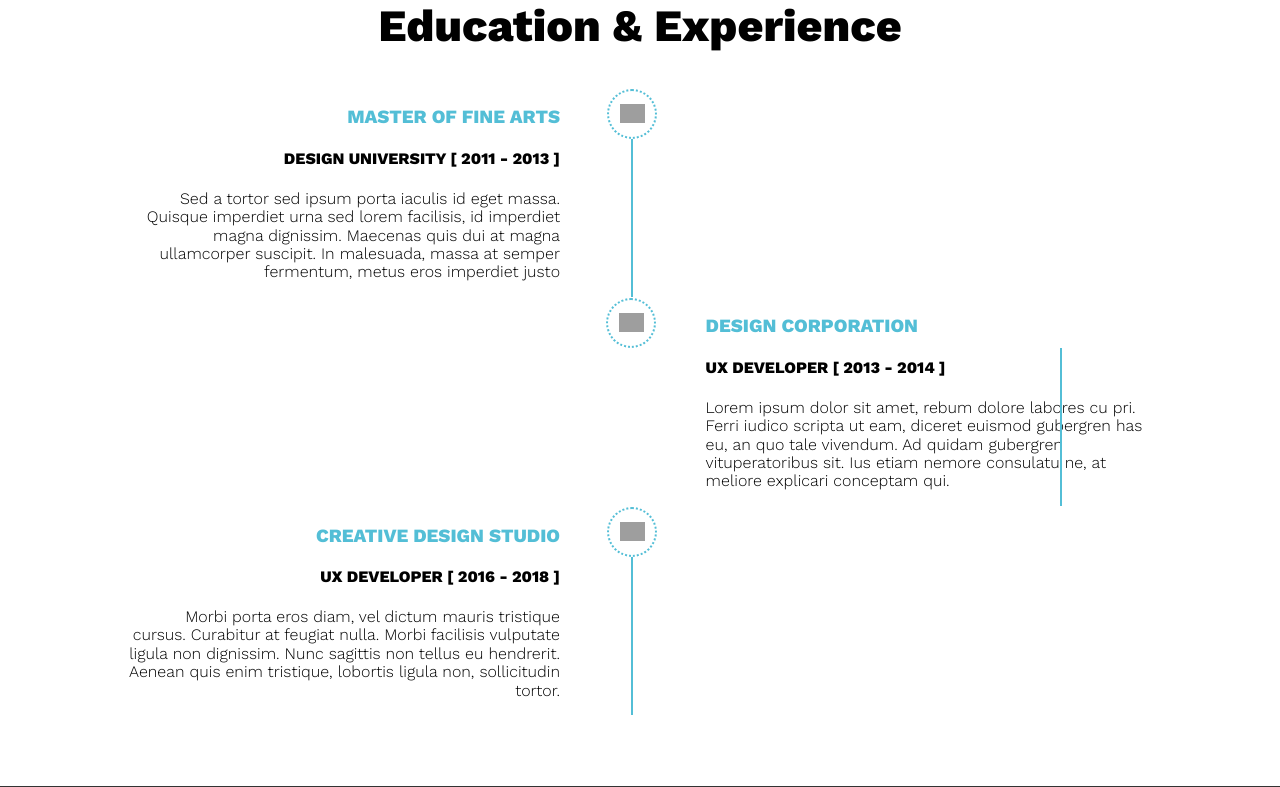
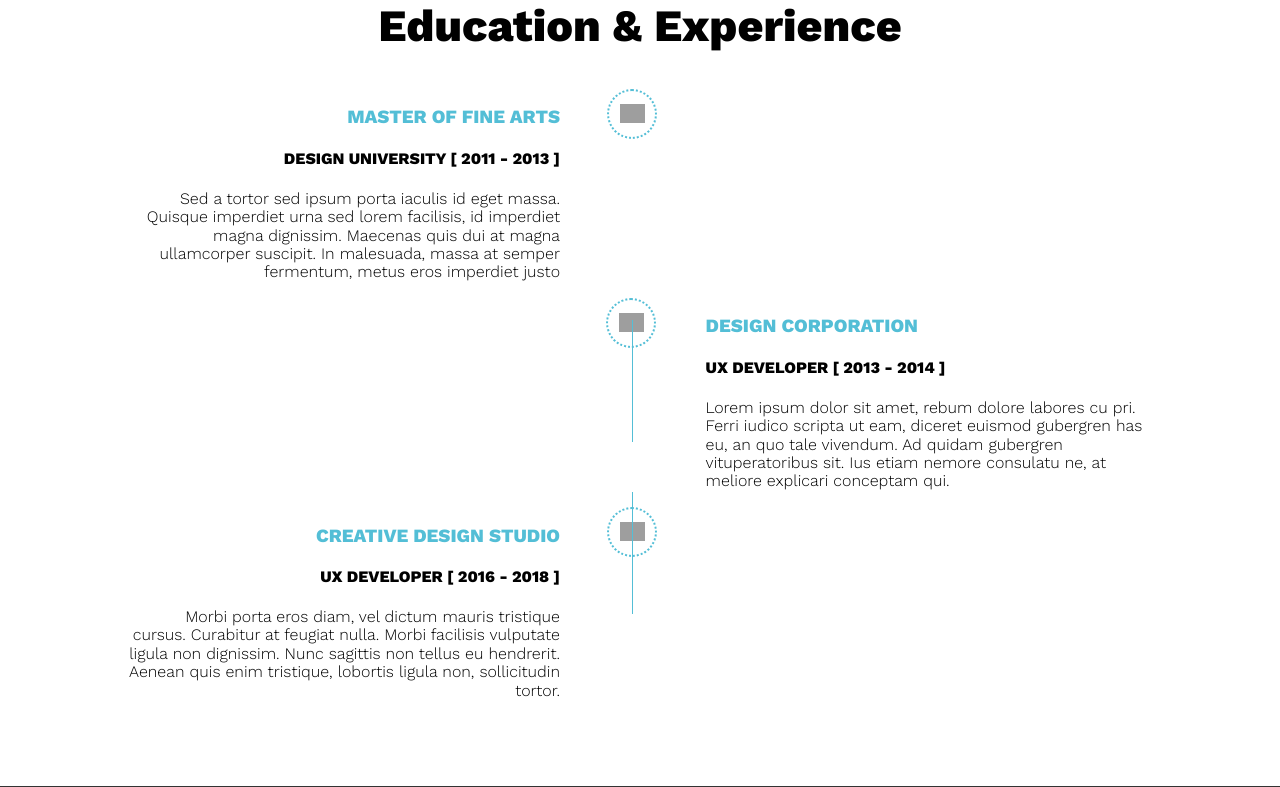
Before and after one commit to fjeansilva/personal-portfolio, a PHP site: page / in a window 1280 px wide. Shown: the part 1329-2116 px from the top of the page. Run offline with PHP 8.4, Linux system fonts and the light colour scheme; some libraries are stand-ins or nearby versions; grey boxes are pictures that could not be loaded.

Commit message:
done web version education

```diff
--- a/css/style.css
+++ b/css/style.css
@@ -162,13 +162,24 @@ h2 { font-size: 2.8em; }
     padding: 0 45% 0 10%;
   }
 
-  .education .line {
-    width: 2px;
-    height: 158px;
+  .education > .first__line {
+    width: 1px;
+    height: 122px;
+    position: absolute;
+    top: 1649px;
+    display: initial;
     background: #53bed6;
-    margin-top: 50px;
-    margin-left: 39.3%;
+    left: 49.4%;
+  }
+
+  .education > .second__line {
+    width: 1px;
+    height: 122px;
     position: absolute;
+    top: 1821px;
+    display: initial;
+    background: #53bed6;
+    left: 49.4%;
   }
 }
 
--- a/index.html
+++ b/index.html
@@ -56,6 +56,8 @@
       </section>
 
       <section class="education">
+        <span class="first__line"></span>
+        <span class="second__line"></span>
         <h2 class="text-center">Education & Experience</h2>
         <article class="details one">
           <div class="content text-right">
```
Lines whose indentation alone changed are shown as unchanged.
